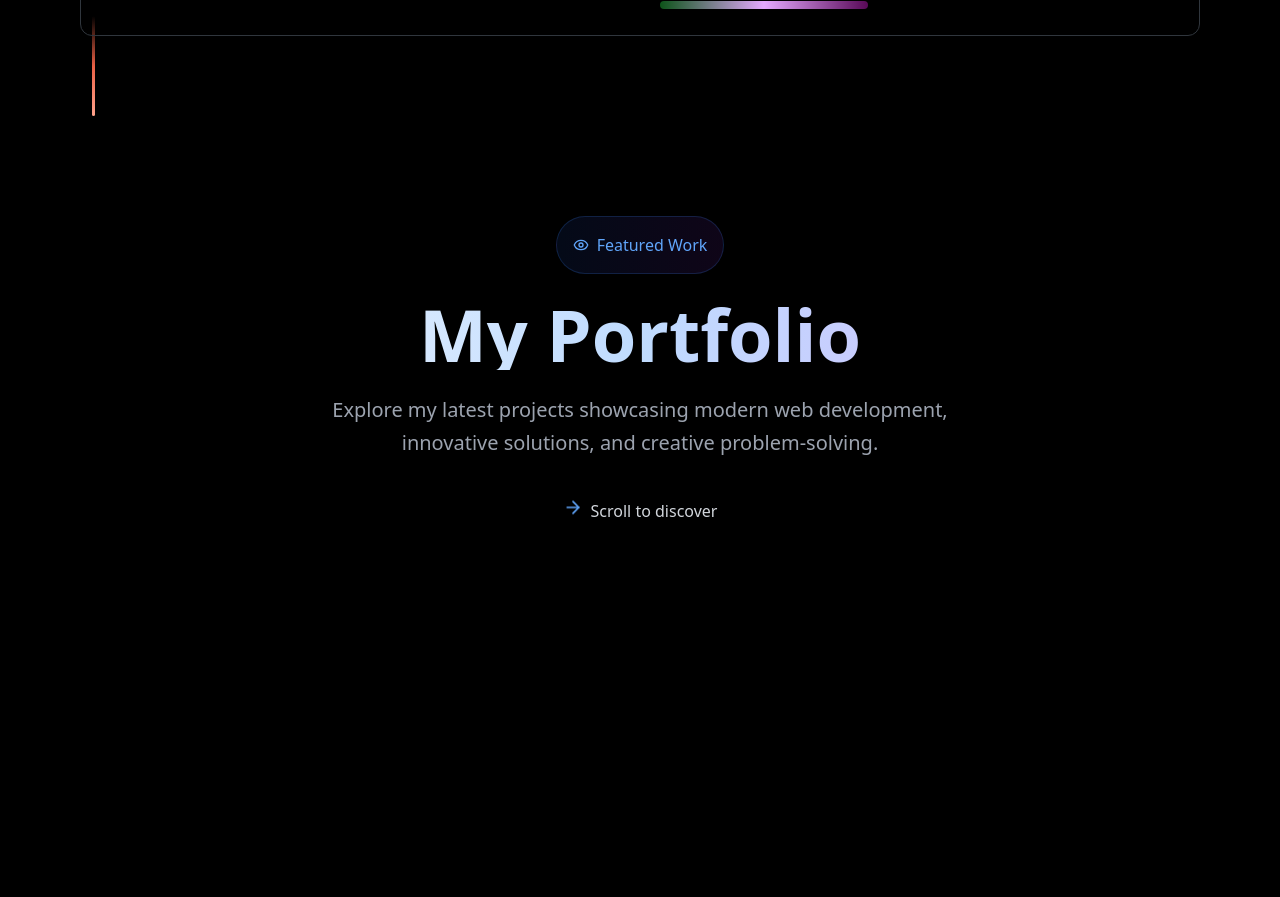
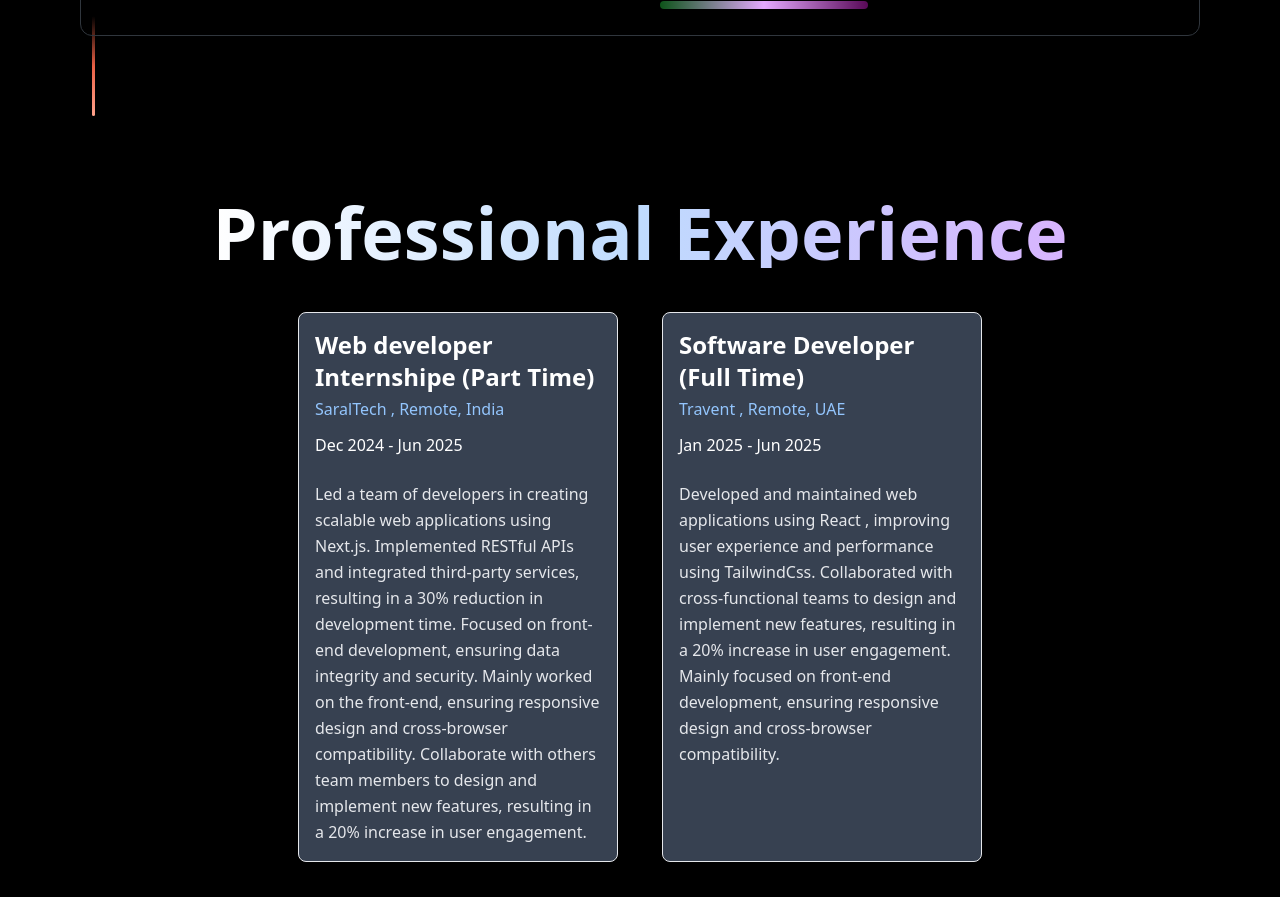
Before and after one commit to ittarek/myProtFolio, a React (Vite) app: page / in a window 1280 px wide. Shown: the part 1900-2797 px from the top of the page. Built offline with nearby package versions, Linux system fonts and the light colour scheme.

Commit message:
add experience section

```diff
--- /dev/null
+++ b/src/Components/Experiences/Experiences.jsx
@@ -0,0 +1,57 @@
+import React from 'react'
+
+const prof_experience = [
+  {
+    id: 1,
+    title: 'Web developer Internshipe (Part Time)',
+    company: 'SaralTech',
+    location: 'Remote, India',
+    duration: 'Dec 2024 - Jun 2025',
+    description:
+      'Led a team of developers in creating scalable web applications using Next.js. Implemented RESTful APIs and integrated third-party services, resulting in a 30% reduction in development time. Focused on front-end development, ensuring data integrity and security. Mainly worked on the front-end, ensuring responsive design and cross-browser compatibility. Collaborate with others team members to design and implement new features, resulting in a 20% increase in user engagement.',
+    technologies: ['Next.js', 'TailwindCss', 'SwiperJs', 'JavaScript'],
+  },
+  {
+    id: 2,
+    title: 'Software Developer (Full Time)',
+    location: 'Remote, UAE',
+    company: 'Travent',
+    duration: 'Jan 2025 - Jun 2025',
+    description:
+      'Developed and maintained web applications using React , improving user experience and performance using TailwindCss. Collaborated with cross-functional teams to design and implement new features, resulting in a 20% increase in user engagement. Mainly focused on front-end development, ensuring responsive design and cross-browser compatibility.',
+    technologies: ['React', 'TailwindCss', 'JavaScript', 'CSS'],
+  },
+];
+
+export const Experiences = () => {
+    return (
+      <div className="text-white flex flex-col items-center justify-center p-4">
+        <h1 className="text-5xl lg:text-7xl font-bold bg-gradient-to-r from-white via-blue-200 to-purple-300 bg-clip-text text-transparent my-11">
+          Professional Experience
+        </h1>
+
+        <div className="grid grid-cols-1 md:grid-cols-2 gap-11 ">
+          {prof_experience.map(exp => (
+            <div
+              className="bg-gray-700 border lg:w-[25vw] p-4 rounded-lg shadow-lg transition-transform duration-700 group-hover:scale-110"
+              key={exp.id}>
+              {/* card header */}
+              <div className='-space-y-1 mb-4'>
+                {/* title */}
+                <h1 className="text-2xl font-bold text-white  group-hover:text-blue-300 transition-colors">
+                  {exp.title}
+                </h1>
+                <p className="text-blue-300 font-medium">
+                  {exp.company} , {exp.location}
+                </p>
+                <p>{exp.duration}</p>
+              </div>
+              <p className="text-gray-200 text-md leading-relaxed font-sans">
+                {exp.description}
+              </p>
+            </div>
+          ))}
+        </div>
+      </div>
+    );
+}
--- a/src/NavigationBar/NavBar.jsx
+++ b/src/NavigationBar/NavBar.jsx
@@ -14,7 +14,7 @@ const NavBar = () => {
   };
   const handleDownload = () => {
     window.open(
-      "https://drive.google.com/file/d/1Zmy2sCDBzHar1CCr2IrSdisN7jaem3iG/view?usp=sharing"
+      'https://drive.google.com/file/d/1-fKpAA8b0LoLpb05KTwZaHEVC2ZfECop/view?usp=sharing'
     );
   };
 
--- a/src/Pages/Home/Home.jsx
+++ b/src/Pages/Home/Home.jsx
@@ -5,12 +5,14 @@ import { useSmoothScroll } from "../../Hooks/useSmoothScroll";
 import ProtFolio from "../ProtFolio/ProtFolio";
 import "./Home.css";
 import Certificate from "../certification/Certificate";
+import { Experiences } from "../../Components/Experiences/Experiences";
 const Home = () => {
   useSmoothScroll();
   return (
     <main className="-mt-[80px] h-full -mb-[30px]">
       <Banner />
-      <Skills />
+          <Skills />
+          <Experiences />
       <ProtFolio />
       <Certificate/>
       <Contact />
```
